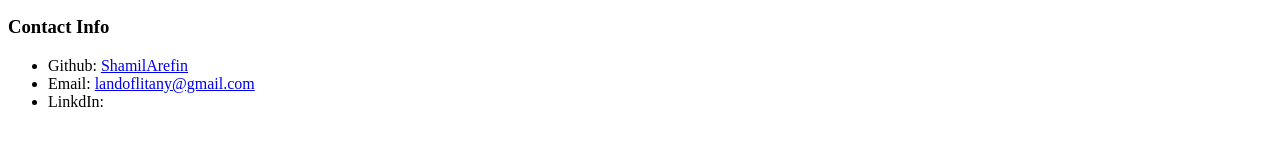
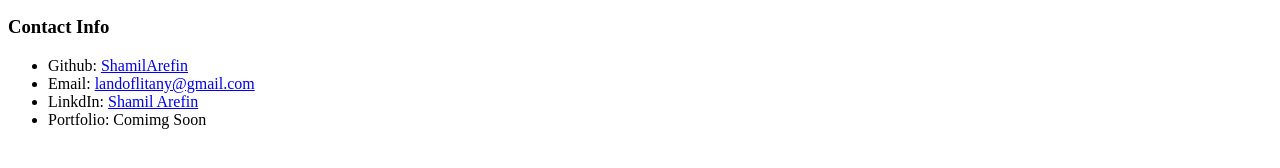
Before and after one commit to ShamilArefin/Basic-Portfolio, a plain HTML site: page index.html in a window 1280 px wide. Shown: the part 450-618 px from the top of the page. Drawn offline with Linux system fonts and the light colour scheme.

Commit message:
initial site files

```diff
--- a/index.html
+++ b/index.html
@@ -12,7 +12,8 @@
         <ul>
             <li>Github: <a href="https://github.com/ShamilArefin">ShamilArefin</a></li>
             <li>Email: <a href="landoflitany@gmail.com">landoflitany@gmail.com</a></li>
-            <li>LinkdIn: <a href="https://www.linkedin.com/in/shamil-arefin-869782151/"Shamil Arefin</li>
+            <li>LinkdIn: <a href="https://www.linkedin.com/in/shamil-arefin-869782151/">Shamil Arefin</a></li>
+            <li>Portfolio: Comimg Soon</li>
         </ul>
     </body>
 </html>
```
